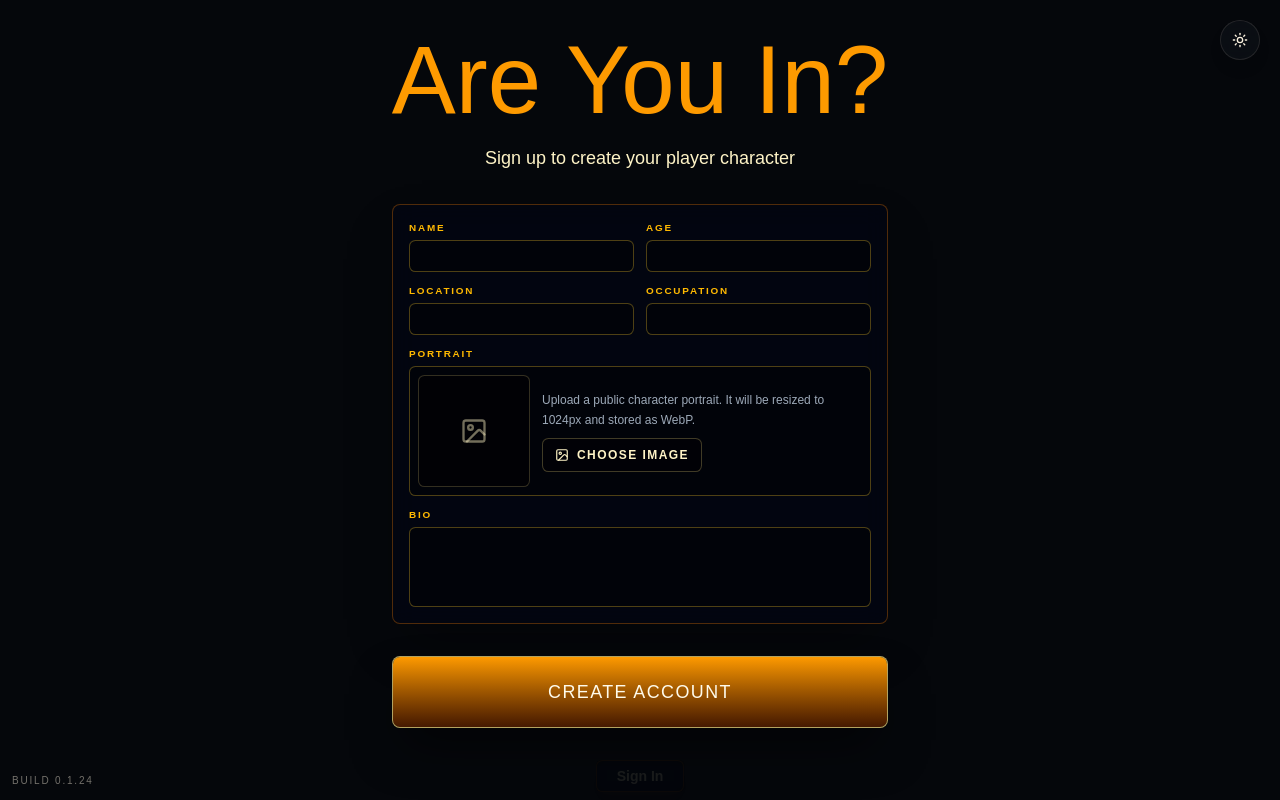
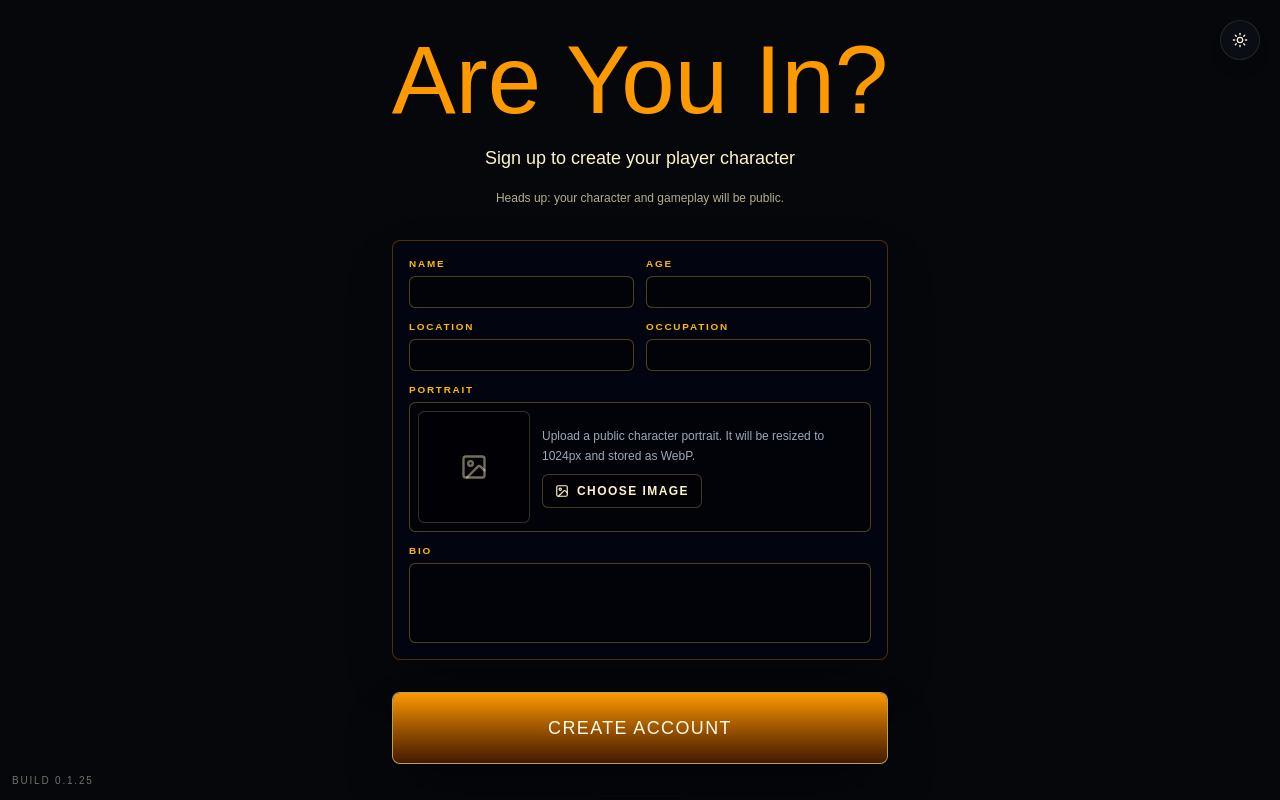
Before and after one commit to johnpolacek/areyouingame, a Next.js app: page / in a window 1280 px wide. Both pictures are taken after a click on the button "JOIN GAME". Built offline with nearby package versions, Linux system fonts and the light colour scheme; no server answers; a web font is replaced by a local one.

Commit message:
Add public gameplay heads-up

```diff
--- a/app/character-draft-form.tsx
+++ b/app/character-draft-form.tsx
@@ -253,6 +253,9 @@ export function PlayerCreationView({
         <p className="max-w-2xl text-base leading-6 font-medium text-balance text-muted-foreground dark:text-amber-100 sm:text-lg sm:leading-7">
           {playerCreationSubhead}
         </p>
+        <p className="max-w-md text-xs leading-5 font-medium text-muted-foreground/80 dark:text-amber-100/70">
+          Heads up: your character and gameplay will be public.
+        </p>
       </div>
 
       <div className="flex w-full flex-col items-center gap-6 sm:gap-8">
--- a/app/game/today/before-we-begin.tsx
+++ b/app/game/today/before-we-begin.tsx
@@ -51,8 +51,7 @@ export function BeforeWeBegin() {
           id="before-we-begin-title"
           className="mx-auto max-w-xl text-base leading-7 font-medium text-muted-foreground text-balance dark:text-amber-100/85 sm:text-lg sm:leading-8"
         >
-          Your gameplay helps shape the shared story and will be published at
-          the end of each day&apos;s session as part of the daily recap.
+          Your character and gameplay are public as part of the shared story.
         </p>
       </div>
 
@@ -64,8 +63,8 @@ export function BeforeWeBegin() {
           type="checkbox"
         />
         <span>
-          I understand and agree that my gameplay will be published at the end
-          of the day&apos;s session, and I agree to the Terms and Conditions.
+          I understand that my gameplay is public, and I agree to the Terms and
+          Conditions.
         </span>
       </label>
 
--- a/build-version.json
+++ b/build-version.json
@@ -1,6 +1,6 @@
 {
-  "version": "0.1.24",
-  "label": "Build 0.1.24",
-  "updatedAt": "2026-05-02",
+  "version": "0.1.25",
+  "label": "Build 0.1.25",
+  "updatedAt": "2026-05-03",
   "summary": "Add player turn image generation"
 }
--- a/package.json
+++ b/package.json
@@ -1,6 +1,6 @@
 {
   "name": "are-you-in",
-  "version": "0.1.24",
+  "version": "0.1.25",
   "private": true,
   "packageManager": "pnpm@10.6.4",
   "scripts": {
```
